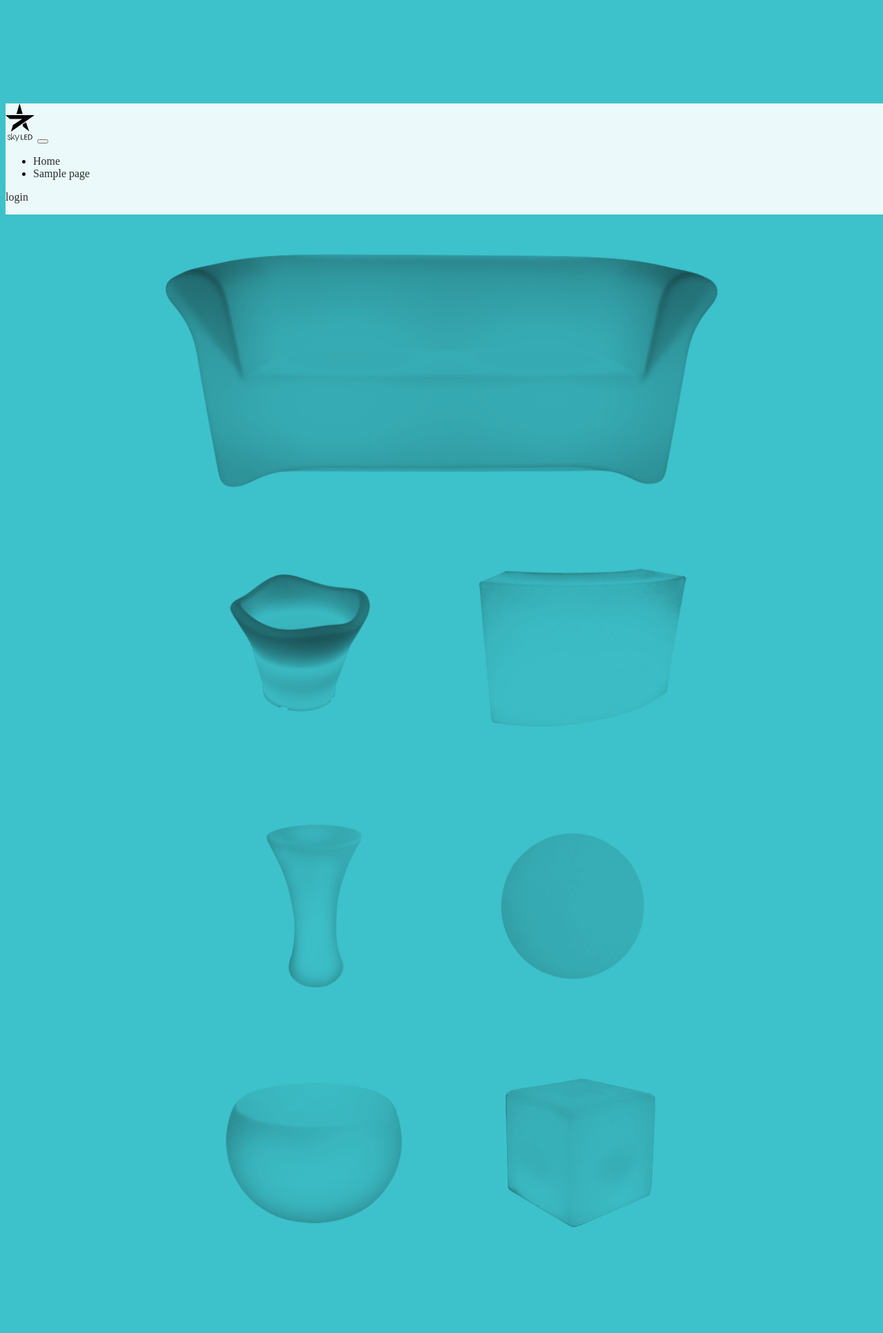
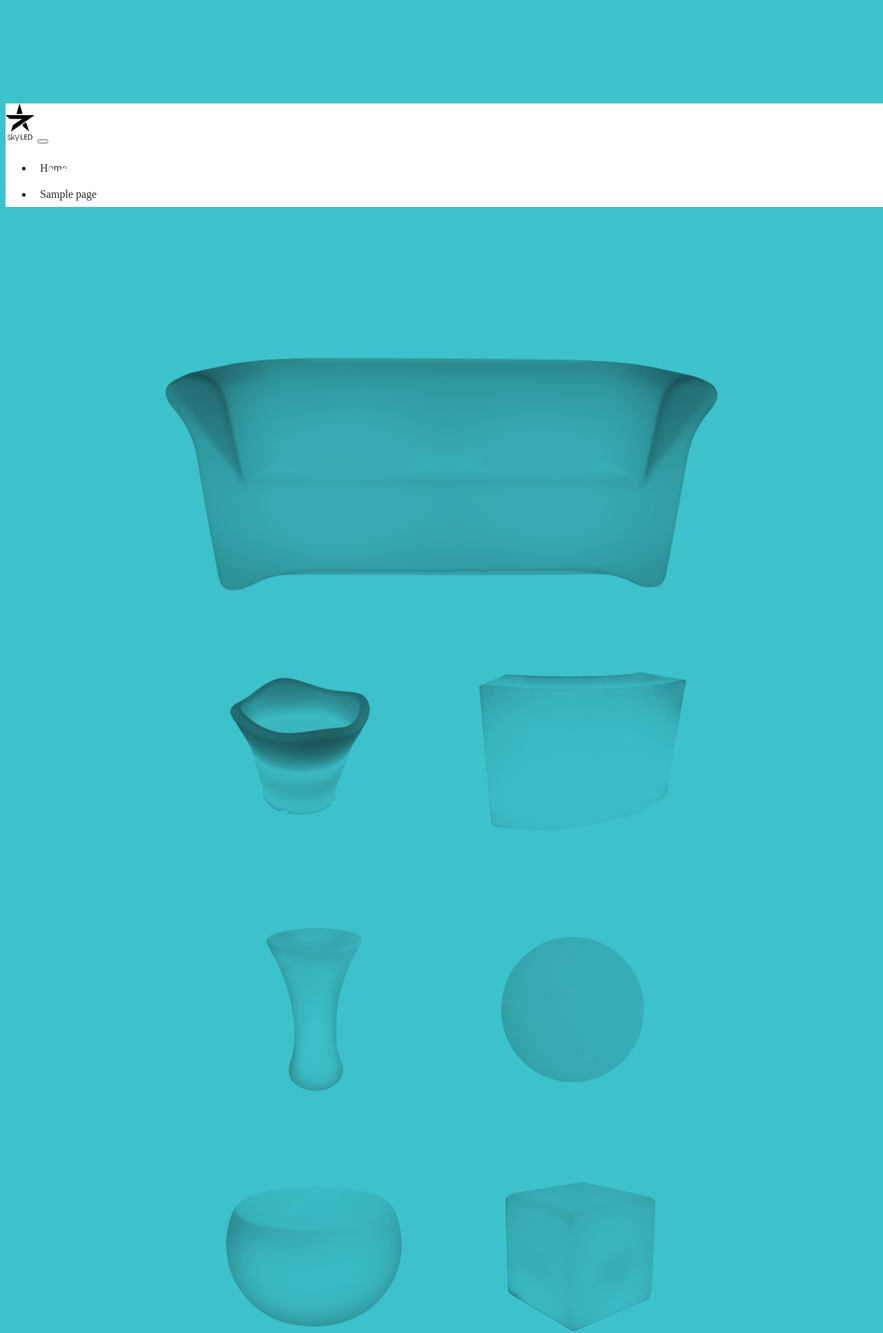
Before and after one commit to barbbarra/SkyLed, a WordPress theme: template wp-content/themes/wp_boilerplate-master/home.php in a window 1280 px wide. Shown: the top 1933 px of the page at 69% size. Run offline with PHP 8.4 and a stand-in for WordPress, Linux system fonts and the light colour scheme; the site name, menu and one post (Sample post) are stand-ins, and other content is empty; some libraries are stand-ins or nearby versions.

Commit message:
agregar precio2

```diff
--- a/wp-content/themes/wp_boilerplate-master/assets/css/theme_style.css
+++ b/wp-content/themes/wp_boilerplate-master/assets/css/theme_style.css
@@ -3,6 +3,7 @@
   height: 100vh;
   transition: background-color .5s linear;
   margin-top: 150px;
+  position: relative;
 }
 
 body.bg_blanco {
@@ -11,8 +12,13 @@
 
 .navbar{
   position: fixed;
+  height: 150px;
+  background-color: white !important;
   width: 100%;
-  background-color: rgba(255,255, 255, 0.9) !important;
+
+}
+.navbar ul li {
+  padding: 10px;
 }
 
 .productos{
@@ -42,9 +48,12 @@
 
 .sofa .jumbotron {
   padding: 0;
+
 }
 
 .sofa div.img {
+  z-index: 1;
+  position: relative;
   background-image: url('../img/sofa-led2.png');
   background-size: 800px auto;
   background-position: center;
@@ -55,6 +64,7 @@
   width: 100%;
   display: block;
   transition: background-color .6s linear;
+  top: 0px;
 }
 
 .blue,
@@ -95,6 +105,7 @@
     height: 800px;
   }
 }
+
 
 /*políticas de envío*/
 .texto {
@@ -448,3 +459,84 @@
   background-color: #3DC2CB;
   color: white;
 }
+
+.woocommerce-products-header__title {
+  color: #3DC2CB;
+  }
+
+
+  /*flecha*/
+
+
+  #flecha {
+    z-index: 2;
+    top: 0px;
+    display: flex;
+    justify-content: center;
+    align-items: center;
+    width: 150px;
+    height: 150px;
+  }
+
+  .chevron {
+    position: absolute;
+    width: 28px;
+    height: 8px;
+    opacity: 0;
+    transform: scale3d(0.5, 0.5, 0.5);
+    animation: move 3s ease-out infinite;
+  }
+
+  .chevron:first-child {
+    animation: move 3s ease-out 1s infinite;
+  }
+
+  .chevron:nth-child(2) {
+    animation: move 3s ease-out 2s infinite;
+  }
+
+  .chevron:before,
+  .chevron:after {
+    content: ' ';
+    position: absolute;
+    top: 0;
+    height: 100%;
+    width: 51%;
+    background: #fff;
+  }
+
+  .chevron:before {
+    left: 0;
+    transform: skew(0deg, 30deg);
+  }
+
+  .chevron:after {
+    right: 0;
+    width: 50%;
+    transform: skew(0deg, -30deg);
+  }
+
+  @keyframes move {
+    25% {
+      opacity: 1;
+
+    }
+    33% {
+      opacity: 1;
+      transform: translateY(30px);
+    }
+    67% {
+      opacity: 1;
+      transform: translateY(40px);
+    }
+    100% {
+      opacity: 0;
+      transform: translateY(55px) scale3d(0.5, 0.5, 0.5);
+    }
+  }
+
+  @keyframes pulse {
+    to {
+      opacity: 1;
+    }
+  }
--- a/wp-content/themes/wp_boilerplate-master/assets/js/functions.js
+++ b/wp-content/themes/wp_boilerplate-master/assets/js/functions.js
@@ -65,8 +65,8 @@
 //mapa//
 function initMap() {
               var uluru = {
-                  lat: -33.4308596,
-                  lng: -70.61664780000001
+                  lat: -33.430860,
+                  lng: -70.616648
               };
               var map = new google.maps.Map(document.getElementById('contact-map'), {
                   zoom: 14,
--- a/wp-content/themes/wp_boilerplate-master/home.php
+++ b/wp-content/themes/wp_boilerplate-master/home.php
@@ -1,4 +1,11 @@
 <?php get_header('home') ?>
+
+<!--Flecha-->
+<div class="container" id="flecha">
+  <div class="chevron"></div>
+  <div class="chevron"></div>
+  <div class="chevron"></div>
+</div>
 
   <!--sofa cambia de color-->
   <section class="sofa" id="home">
@@ -48,7 +55,6 @@
     <div class="container">
       <div class="row">
           <div class="col-lg-4 col-md-6">
-            <p class="texto text-light font-weight-light">Las tarifas de los envíos dependerán del peso, volumen, empresa transportista y el tipo de medio seleccionado (Terrestre o aéreo).</p>
             <p class="texto text-light font-weight-light">Las tarifas de los envíos dependerán del peso, volumen, empresa transportista y el tipo de medio seleccionado (Terrestre o aéreo).</p>
             <p class="texto3 text-light font-weight-light">Los daños producidos por fuerza mayor que no tengan que ver con embalajes defectuosos, serán de total responsabilidad de la compañía de encomiendas que esté realizando el transporte, eximiendo completa y totalmente a SkyLed de cualquier reclamo o cambio por maltrato físico del producto.</p>
           </div>
@@ -189,7 +195,7 @@
                   <div class="contact-section">
                       <div class="contact-icon"><i class="fa fa-map-marker"></i></div>
                       <div class="contact-info">
-                          <p class="text-light font-weight-light">Esta es nuestra dirección</p>
+                          <p class="text-light font-weight-light">Antonio Varas #303 of 708</p>
                       </div>
                   </div>
                    <div class="contact-section">
```
Also changed, not shown: wp-content/themes/wp_boilerplate-master/assets/img/skyled_logo_color.png (added), 10 other files.
